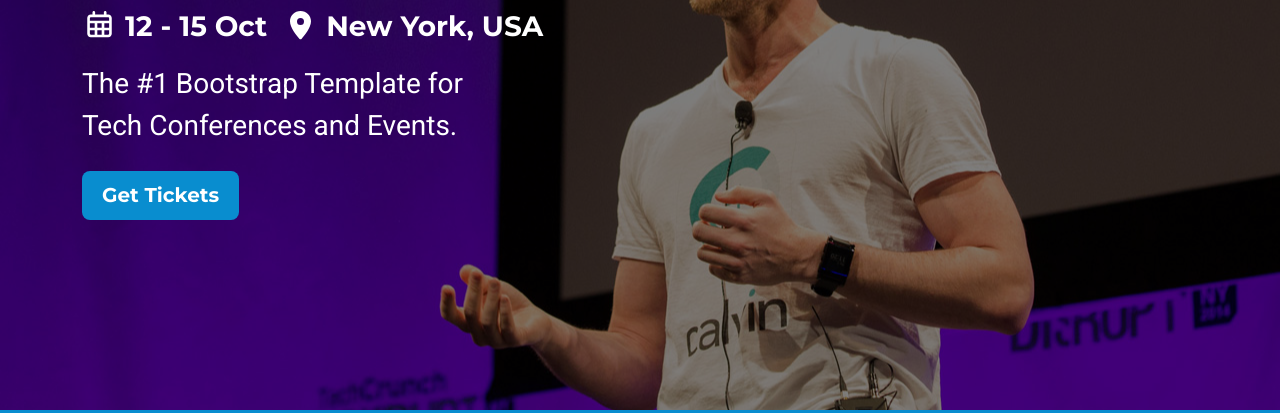
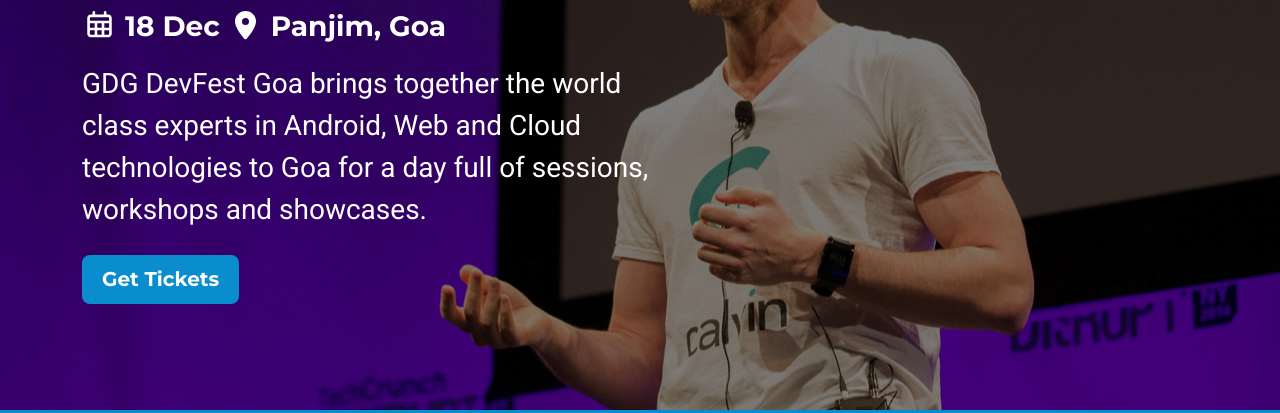
Before and after one commit to xriley/DevConf-Theme, a plain HTML site: page index.html in a window 1280 px wide. Shown: the part 210-623 px from the top of the page. Drawn offline with Linux system fonts and the light colour scheme.

Commit message:
made some changes

```diff
--- a/index.html
+++ b/index.html
@@ -8,7 +8,7 @@
 	<meta http-equiv="X-UA-Compatible" content="IE=edge">
 	<meta name="viewport" content="width=device-width, initial-scale=1.0">
 	<meta name="description" content="Developers Conference - GDG Goa">
-	<meta name="author" content="Atharva Parkhe and Madem Greeshma">
+	<meta name="author" content="Atharva Parkhe, Madem Greeshma and Sarvesh Patkar">
 	<link rel="shortcut icon" href="favicon.ico">
 
 	<!-- Google Font -->
@@ -72,8 +72,8 @@
 		<div class="container">
 			<div class="hero-text-block">
 				<h1 class="hero-heading mb-2">DevConf 2028</h1>
-				<div class="hero-meta mb-3"><i class="far fa-calendar-alt me-2"></i>12 - 15 Oct <i class="fas fa-map-marker-alt mx-2"></i>New York, USA</div>
-				<div class="hero-intro mb-4">The #1 Bootstrap Template for <br>Tech Conferences and Events.</div>
+				<div class="hero-meta mb-3"><i class="far fa-calendar-alt me-2"></i>18 Dec<i class="fas fa-map-marker-alt mx-2"></i>Panjim, Goa</div>
+				<div class="hero-intro mb-4">GDG DevFest Goa brings together the world class experts in Android, Web and Cloud technologies to Goa for a day full of sessions, workshops and showcases.<br></div>
 				<div class="hero-cta"><a class="btn btn-primary btn-lg" href="https://themes.3rdwavemedia.com/bootstrap-templates/startup/devconf-free-bootstrap-4-conference-template-for-tech-conferences-and-events/" target="_blank">Get Tickets</a></div>
 			</div><!--//hero-text-block-->
 		</div><!--//container-->
@@ -848,6 +848,7 @@
 						</div>
 					</div><!--//card-->
 				</div><!--//col-->
+				<div class="col-6 col-lg-4 mb-4">
 					<div class="card rounded-0">
 						<a href="#modal-speaker-1" data-bs-toggle="modal" data-bs-target="#modal-speaker-1"><img src="assets/images/Volunteers/volunteer-7.jpg" class="card-img-top rounded-0" alt=""></a>
 						<div class="card-body">
@@ -867,6 +868,8 @@
 							</ul><!--//social-list-->
 						</div>
 					</div><!--//card-->
+				</div>
+				<div class="col-6 col-lg-4 mb-4">
 					<div class="card rounded-0">
 						<a href="#modal-speaker-1" data-bs-toggle="modal" data-bs-target="#modal-speaker-1"><img src="assets/images/Volunteers/volunteer-8.jpg" class="card-img-top rounded-0" alt=""></a>
 						<div class="card-body">
@@ -887,6 +890,8 @@
 						</div>
 					</div><!--//card-->
 				</div><!--//row-->
+				</div>
+
 			<div class="Volunteers-cta text-center py-3"><a class="btn btn-primary btn-lg" href="https://themes.3rdwavemedia.com/bootstrap-templates/startup/devconf-free-bootstrap-4-conference-template-for-tech-conferences-and-events/" target="_blank">Get Tickets</a></div>
 		</div><!--//container-->
 
```
Lines whose indentation alone changed are shown as unchanged.
